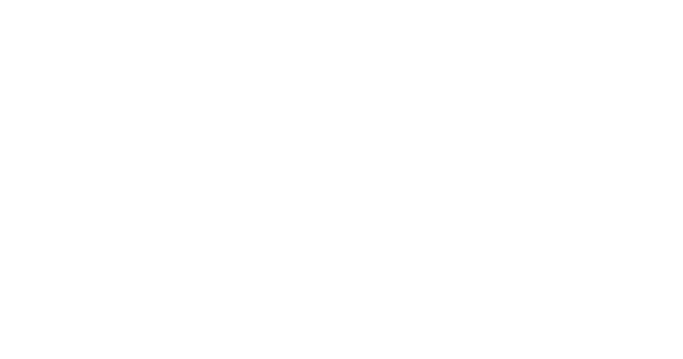
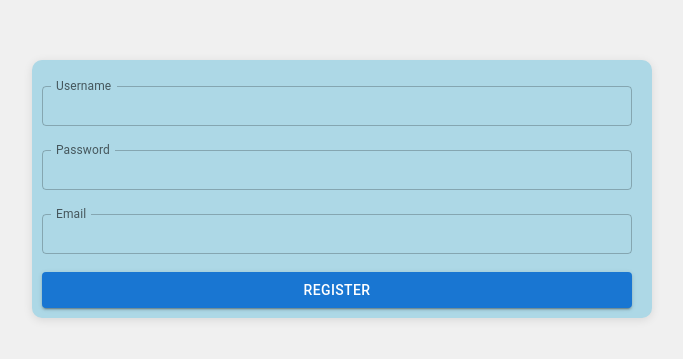
Before and after one commit to arinsoni/AgriNet, a React (Create React App) app in the folder client/: page /farmer-register in a window 1280 px wide. Before the commit this address had no page. Shown: the part 211-570 px from the top of the page, without its empty margins (298-981 px from the left). Built offline with nearby package versions, Linux system fonts and the light colour scheme.

Commit message:
Registration

```diff
--- a/client/src/App.js
+++ b/client/src/App.js
@@ -1,12 +1,13 @@
 import React from "react";
 import { BrowserRouter as Router, Routes, Route } from "react-router-dom";
 
-//App CSS
 import "./App.css";
 
 //Pages
 import Homepage from "./Pages/Homepage";
 import AdminDashboard from "./Pages/AdminDashboard";
+import FarmerRegister from "./Pages/Farmer/Register";
+import AdminRegister from "./Pages/Admin/Register";
 
 const App = () => {
   return (
@@ -14,7 +15,10 @@
       <Routes>
         <Route exact path="/" element={<Homepage />} />
         <Route exact path="/admin/dashboard" element={<AdminDashboard />} />
-      </Routes>
+  <Route path="/farmer-register" element={<FarmerRegister />} />
+  <Route path="/admin-register" element={<AdminRegister />} />
+</Routes>
+
     </Router>
   );
 };
--- a/client/src/Pages/Farmer/Register.js
+++ b/client/src/Pages/Farmer/Register.js
@@ -1,10 +1,12 @@
-import React from 'react';
+import React, { useEffect, useState } from "react";
+import { Box } from "@mui/system";
 
 import { useFormik } from "formik";
-import { TextField, Button } from '@mui/material';
-import { useNavigate } from 'react-router-dom';
+import { TextField, Button, Paper } from "@mui/material";
+import { useNavigate } from "react-router-dom";
 
 const FarmerRegister = () => {
+  const [isMobile, setIsMobile] = useState(false);
   const navigate = useNavigate();
   const formik = useFormik({
     initialValues: {
@@ -14,13 +16,16 @@
     },
     onSubmit: async (values) => {
       const { username, password, email } = values;
-      const response = await fetch("http://localhost:6001/api/farmer/register", {
+      const response = await fetch(
+        "http://localhost:6001/api/farmer/register",
+        {
           method: "POST",
           headers: {
             "Content-Type": "application/json",
           },
           body: JSON.stringify({ username, password, email }),
-      });
+        }
+      );
 
       const json = await response.json();
       if (json.success) {
@@ -31,15 +36,49 @@
     },
   });
 
-  const {
-    handleSubmit,
-    getFieldProps,
-    handleChange,
-    values,
-    handleBlur,
-  } = formik;
+  const { handleSubmit, getFieldProps, handleChange, values, handleBlur } =
+    formik;
+  const maxWidth = isMobile ? "90vw" : "600px";
 
   return (
+    <Box
+      sx={{
+        display: "flex",
+        justifyContent: "center",
+        alignItems: "center",
+        minHeight: "100vh",
+        backgroundColor: "#f0f0f0",
+      }}
+    >
+      <Paper
+        sx={{
+          display: "flex",
+          flexDirection: isMobile ? "column" : "row",
+          width: "80%",
+          maxWidth: maxWidth,
+          backgroundColor: "lightblue",
+          boxShadow: "0px 2px 10px rgba(0, 0, 0, 0.1)",
+          borderRadius: "10px",
+          padding: "10px",
+        }}
+      >
+        <Box
+          sx={{
+            width: "100%",
+            display: "flex",
+            paddingRight: !isMobile ? "10px" : "",
+            justifyContent: "center",
+            alignItems: "center",
+          }}
+        >
+          <Box
+            sx={{
+              display: "flex",
+              flexDirection: "column",
+              justifyContent: "center",
+              alignItems: "center",
+            }}
+          >
             <form onSubmit={handleSubmit}>
               <TextField
                 {...getFieldProps("username")}
@@ -55,7 +94,7 @@
                 variant="outlined"
                 margin="normal"
                 InputLabelProps={{
-          shrink: true
+                  shrink: true,
                 }}
               />
               <TextField
@@ -72,7 +111,7 @@
                 variant="outlined"
                 margin="normal"
                 InputLabelProps={{
-          shrink: true
+                  shrink: true,
                 }}
               />
               <TextField
@@ -89,7 +128,7 @@
                 variant="outlined"
                 margin="normal"
                 InputLabelProps={{
-          shrink: true
+                  shrink: true,
                 }}
               />
               <Button
@@ -102,6 +141,10 @@
                 Register
               </Button>
             </form>
+          </Box>
+        </Box>
+      </Paper>
+    </Box>
   );
 };
 
--- a/client/src/Pages/Homepage.js
+++ b/client/src/Pages/Homepage.js
@@ -1,12 +1,16 @@
 import { Paper, Typography } from "@mui/material";
 import { Box } from "@mui/system";
-import { Link } from "react-router-dom";
+import { BrowserRouter as Router, Link, Routes, Route } from "react-router-dom";
 import React, { useEffect, useState } from "react";
 import FarmerLogin from "./Farmer/Login";
 import AdminLogin from "./Admin/Login";
+import FarmerRegister from "./Farmer/Register";
+import AdminRegister from "./Admin/Register";
+import AdminDash from "./AdminDashboard";
 
 const Homepage = () => {
   const [isMobile, setIsMobile] = useState(false);
+
   useEffect(() => {
     const handleResize = () => {
       setIsMobile(window.innerWidth <= 600);
@@ -21,7 +25,6 @@
   const maxWidth = isMobile ? "90vw" : "600px";
 
   return (
-    <>
     <Box
       sx={{
         display: "flex",
@@ -64,12 +67,13 @@
             <AdminLogin />
             <Typography variant="body2" color="textSecondary" mt={2}>
               Not registered yet? Register{" "}
-                <Link to="/farmer-register" style={{ color: "red" }}>
+              <Link to="/admin-register" style={{ color: "red" }}>
                 here
               </Link>
             </Typography>
           </Box>
         </Box>
+
         <Box
           sx={{
             width: "100%",
@@ -98,8 +102,95 @@
         </Box>
       </Paper>
     </Box>
-    </>
   );
 };
 
 export default Homepage;
+
+// import { Paper, Typography } from "@mui/mat
+
+// import React, { useState } from "react";
+// import { Paper, Typography, Box } from "@mui/material";
+// import { Link } from "react-router-dom";
+// import FarmerLogin from "./Farmer/Login";
+// import AdminLogin from "./Admin/Login";
+// import AdminRegister from "./Admin/Register";
+
+// const Homepage = () => {
+//   const [showAdminRegister, setShowAdminRegister] = useState(false);
+
+//   const handleAdminRegisterClick = () => {
+//     setShowAdminRegister(true);
+//   };
+
+//   return (
+//     <Box
+//       sx={{
+//         display: "flex",
+//         justifyContent: "center",
+//         alignItems: "center",
+//         minHeight: "100vh",
+//         backgroundColor: "#f0f0f0",
+//       }}
+//     >
+//       <Paper
+//         sx={{
+//           display: "flex",
+//           flexDirection: "column",
+//           width: "80%",
+//           maxWidth: "600px",
+//           backgroundColor: "lightblue",
+//           boxShadow: "0px 2px 10px rgba(0, 0, 0, 0.1)",
+//           borderRadius: "10px",
+//           padding: "20px",
+//         }}
+//       >
+//         {!showAdminRegister ? (
+//           <>
+//             <Typography variant="h5" align="center" mb={2}>
+//               Welcome to AgriNet
+//             </Typography>
+//             <Box
+//               sx={{
+//                 display: "flex",
+//                 justifyContent: "center",
+//                 alignItems: "center",
+//                 flexDirection: "column",
+//                 gap: "10px",
+//               }}
+//             >
+//               <Typography variant="body2" color="textSecondary">
+//                 Log in as Admin
+//               </Typography>
+//               <AdminLogin />
+//               <Typography variant="body2" color="textSecondary">
+//                 Not registered yet? Register{" "}
+//                 <Link
+//                   to="#"
+//                   onClick={handleAdminRegisterClick}
+//                   style={{ color: "red" }}
+//                 >
+//                   here
+//                 </Link>
+//               </Typography>
+//               <Typography variant="body2" color="textSecondary">
+//                 Log in as Farmer
+//               </Typography>
+//               <FarmerLogin />
+//               <Typography variant="body2" color="textSecondary">
+//                 Not registered yet? Register{" "}
+//                 <Link to="/farmer-register" style={{ color: "red" }}>
+//                   here
+//                 </Link>
+//               </Typography>
+//             </Box>
+//           </>
+//         ) : (
+//           <AdminRegister />
+//         )}
+//       </Paper>
+//     </Box>
+//   );
+// };
+
+// export default Homepage;
```
Also changed, not shown: 1 other file (tests, documents, lock files or other folders). Lines whose indentation alone changed are shown as unchanged.
